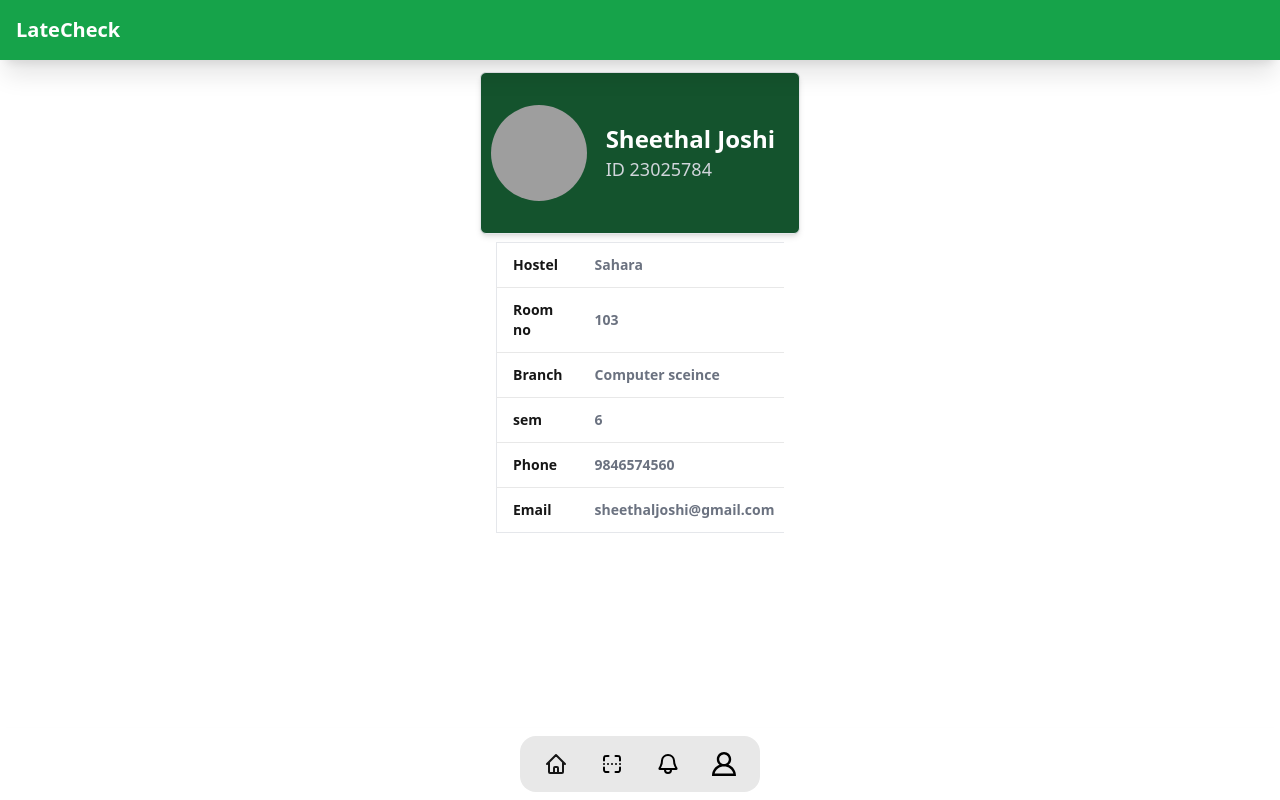
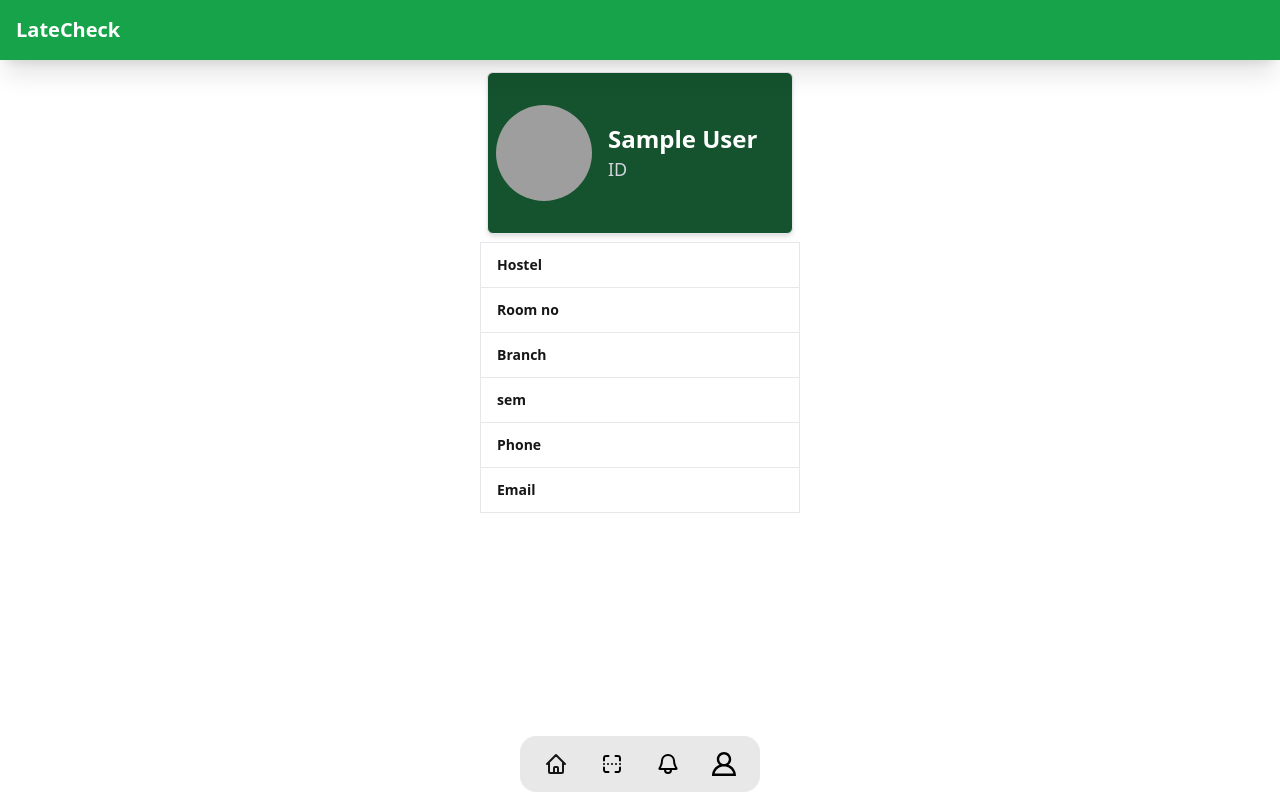
Before and after one commit to Shuaibullattil/lateCheck, a Next.js app in the folder sampleone/: page /profile in a window 1280 px wide. Built offline with nearby package versions, Linux system fonts and the light colour scheme; sample sign-in values are in the browser's storage; grey boxes are pictures that could not be loaded.

Commit message:
all user page are restricted without loginand profile page connected to backend

```diff
--- a/package.json
+++ b/package.json
@@ -1,5 +1,6 @@
 {
   "dependencies": {
+    "html5-qrcode": "^2.3.8",
     "react-qr-reader": "^3.0.0-beta-1"
   }
 }
--- a/sampleone/src/app/components/user/Profilecard.jsx
+++ b/sampleone/src/app/components/user/Profilecard.tsx
@@ -1,6 +1,6 @@
 import React from 'react'
 
-const Profilecard = () => {
+const Profilecard = ({student}:{student:any}) => {
   return (
     <div className='grid grid-cols-6 border my-2 px-2 rounded-md shadow-md bg-green-900'>
         <div className="flex avatar col-span-2 justify-center items-center py-8">
@@ -9,9 +9,9 @@ const Profilecard = () => {
             </div>
         </div>
         <div className='grid grid-cols-2 col-span-4 py-8'>
-            <h1 className='flex col-span-2 px-4 font-extrabold text-2xl justify-start items-end text-white'>Sheethal Joshi</h1>
+            <h1 className='flex col-span-2 px-4 font-extrabold text-2xl justify-start items-end text-white'>{student?.name}</h1>
             <h1 className='flex col-span-2 px-4 justify-start items-start text-lg font-medium text-gray-300
-            '>ID 23025784</h1>
+            '>ID {student?.details?.hostel_id}</h1>
         </div>
     </div>
   )
--- a/sampleone/src/app/components/user/Profiletable.jsx
+++ b/sampleone/src/app/components/user/Profiletable.tsx
@@ -1,38 +1,38 @@
 import React from 'react'
 
-const Profiletable = () => {
+const Profiletable = ({student} : {student:any}) => {
   return (
     <div className='grid grid-cols-4'>
         <div className='col-span-4'>
-        <div className="overflow-x-auto w-72">
+        <div className="overflow-x-auto w-80">
             <table className="table border">
                 <tbody>
                 {/* row 1 */}
                 <tr>
                     <td className='font-bold '>Hostel</td>
-                    <td className='font-bold text-gray-500'>Sahara</td>
+                    <td className='font-bold text-gray-500'>{student?.details?.hostel}</td>
                 </tr>
                 <tr>
                     <td className='font-bold '>Room no</td>
-                    <td className='font-bold text-gray-500'>103</td>
+                    <td className='font-bold text-gray-500'>{student?.details?.room_no}</td>
                 </tr>
                 <tr>
                     <td className='font-bold '>Branch</td>
-                    <td className='font-bold text-gray-500'>Computer sceince</td>
+                    <td className='font-bold text-gray-500'>{student?.details?.branch}</td>
                 </tr>
                 {/* row 2 */}
                 <tr>
                     <td className='font-bold '>sem</td>
-                    <td className='font-bold text-gray-500'>6</td>
+                    <td className='font-bold text-gray-500'>{student?.details?.sem}</td>
                 </tr>
                 {/* row 3 */}
                 <tr>
                     <td className='font-bold '>Phone</td>
-                    <td className='font-bold text-gray-500'>9846574560</td>
+                    <td className='font-bold text-gray-500'>{student?.details?.phone_no}</td>
                 </tr>
                 <tr>
                     <td className='font-bold '>Email</td>
-                    <td className='font-bold text-gray-500'>sheethaljoshi@gmail.com</td>
+                    <td className='font-bold text-gray-500'>{student?.details?.email}</td>
                 </tr>
                 </tbody>
             </table>
--- a/sampleone/src/app/notify/page.tsx
+++ b/sampleone/src/app/notify/page.tsx
@@ -1,7 +1,31 @@
+"use client"
+import { useEffect,useState } from "react";
+import { useRouter } from "next/navigation";
 import MenuButton from "../components/user/menubutton";
 import Chatbubble from "../components/user/Chatbubble";
 
+
 export default function notify(){
+
+    const router = useRouter();
+        const [user, setUser] = useState<any>(null); // Initially null to avoid hydration issues
+
+        useEffect(() => {
+            // Ensure localStorage access happens only on the client
+            if (typeof window === "undefined") return;
+
+            const storedUser = localStorage.getItem("user");
+            if (storedUser) {
+                setUser(JSON.parse(storedUser));
+            } else {
+                router.replace("/"); // ✅ Use `replace` instead of `push` for instant redirection
+            }
+        }, [router]);
+
+        // Prevent rendering until user state is determined
+        if (!user) return null;
+
+
     return(
         <div className="h-screen">
         {/* Fixed Header */}
--- a/sampleone/src/app/profile/page.tsx
+++ b/sampleone/src/app/profile/page.tsx
@@ -1,10 +1,29 @@
 "use client"
-import React from "react";
+import { useEffect, useState } from "react";
+import { useRouter } from "next/navigation";
 import MenuButton from "../components/user/menubutton";
 import Profilecard from "../components/user/Profilecard"
 import Profiletable from "../components/user/Profiletable"
 
 export default function profile(){
+
+    const router = useRouter();
+        const [user, setUser] = useState<any>(null); // Initially null to avoid hydration issues
+
+        useEffect(() => {
+            // Ensure localStorage access happens only on the client
+            if (typeof window === "undefined") return;
+
+            const storedUser = localStorage.getItem("user");
+            if (storedUser) {
+                setUser(JSON.parse(storedUser));
+            } else {
+                router.replace("/"); // ✅ Use `replace` instead of `push` for instant redirection
+            }
+        }, [router]);
+
+        // Prevent rendering until user state is determined
+        if (!user) return null;
     return(
 
             <div className="h-screen">
@@ -17,10 +36,10 @@ export default function profile(){
                 <main className="grid grid-cols-6 flex-1 overflow-y-auto pt-16 pb-16 px-4">
                     {/* Page content goes here */}
                     <div className="flex col-span-6 items-center justify-center">
-                        <Profilecard />
+                        <Profilecard student = {user}/>
                     </div>
                     <div className="flex col-span-6 items-center justify-center">
-                        <Profiletable />
+                        <Profiletable student = {user}/>
                     </div>
                 </main>
 
--- a/sampleone/src/app/qrscanner/page.tsx
+++ b/sampleone/src/app/qrscanner/page.tsx
@@ -1,7 +1,30 @@
+"use client"
+
+import { useEffect,useState } from "react";
+import { useRouter } from "next/navigation";
 import MenuButton from "../components/user/menubutton";
 import QrReader from "../components/Qrreader";
 
 export default function myscanner(){
+
+    const router = useRouter();
+    const [user, setUser] = useState<any>(null); // Initially null to avoid hydration issues
+
+    useEffect(() => {
+        // Ensure localStorage access happens only on the client
+        if (typeof window === "undefined") return;
+
+        const storedUser = localStorage.getItem("user");
+        if (storedUser) {
+            setUser(JSON.parse(storedUser));
+        } else {
+            router.replace("/"); // ✅ Use `replace` instead of `push` for instant redirection
+        }
+    }, [router]);
+
+    // Prevent rendering until user state is determined
+    if (!user) return null;
+
     return(
         <div className="h-screen">
             {/* Fixed Header */}
```
Also changed, not shown: 2 other files (tests, documents, lock files or other folders).
